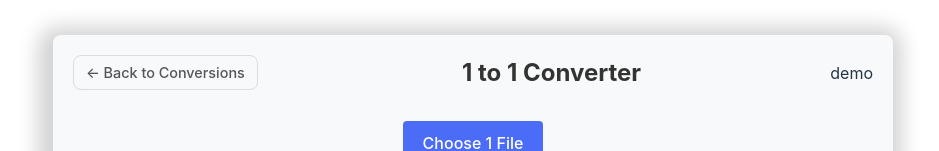
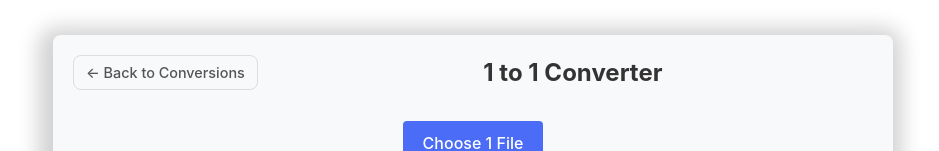
Before and after one commit to aminshahid573/pixelmorph, a React (Vite) app: page /convert/1/1 in a window 1280 px wide. Shown: the part 172-323 px from the top of the page, without its empty margins (167-1106 px from the left). Built offline with nearby package versions, Linux system fonts and the light colour scheme.

Commit message:
some minor bugs fixed

```diff
--- a/src/components/ImageConverter.jsx
+++ b/src/components/ImageConverter.jsx
@@ -261,7 +261,7 @@ const ImageConverter = () => {
         <h2 className="conversion-title">
           {from.toUpperCase()} to {to.toUpperCase()} Converter
         </h2>
-        <div>demo</div>
+
       </div>
 
       <div className="input-section">
--- a/src/components/MotivationSection.jsx
+++ b/src/components/MotivationSection.jsx
@@ -51,7 +51,7 @@ const MotivationSection = () => {
 
         <div className="github-link-wrapper">
           <a
-            href="https://github.com/yourusername/pixelmorph"
+            href="https://github.com/aminshahid573/pixelmorph"
             target="_blank"
             rel="noopener noreferrer"
             className="github-link"
```
Also changed, not shown: 1 other file (tests, documents, lock files or other folders).
